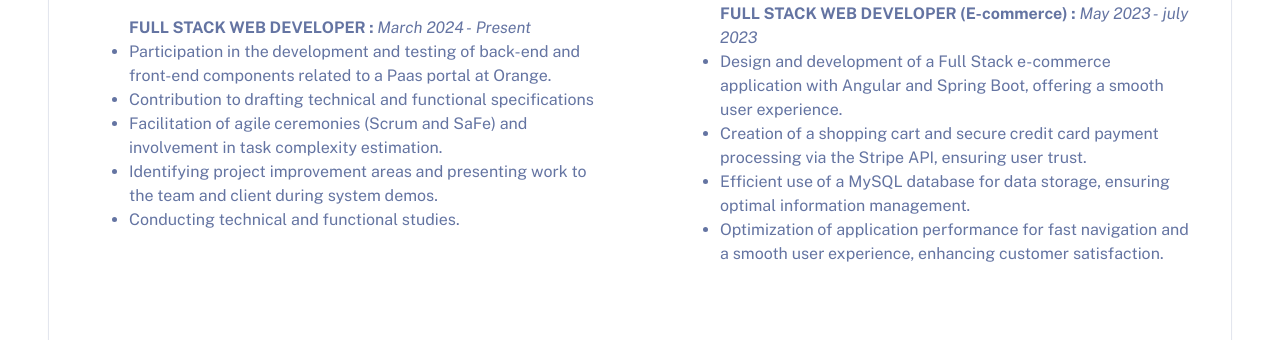
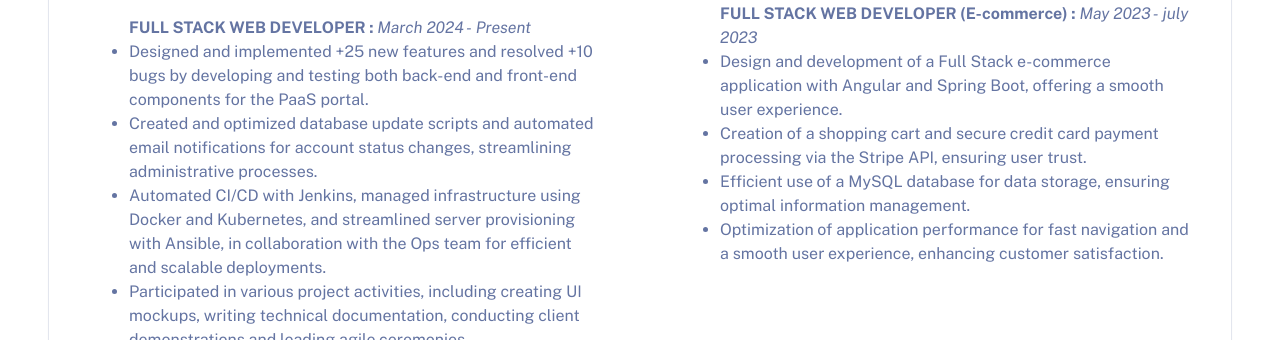
Before and after one commit to loudhaiefheni/portfolio, an Astro site: page / in a window 1280 px wide. Shown: the part 4470-4810 px from the top of the page. Built offline with nearby package versions, Linux system fonts and the light colour scheme; Astro itself is replaced by a stand-in of ours.

Commit message:
feat: update description sopra steria

```diff
--- a/src/components/Stages.astro
+++ b/src/components/Stages.astro
@@ -12,11 +12,10 @@
 		<h2>SOPRA STERIA </h2>
 		<p class="titre_stage"><strong>Sopra Steria x Orange </strong></p>
         <ul class="titre_stage"><strong>FULL STACK WEB DEVELOPER : </strong> <em>March 2024 -&nbsp;Present</em>
-            <li class="tache_stage">Participation in the development and testing of back-end and front-end components related to a Paas portal at Orange.</li>
-            <li class="tache_stage">Contribution to drafting technical and functional specifications</li>
-            <li class="tache_stage">Facilitation of agile ceremonies (Scrum and SaFe) and involvement in task complexity estimation.</li>
-            <li class="tache_stage">Identifying project improvement areas and presenting work to the team and client during system demos.</li>
-            <li class="tache_stage">Conducting technical and functional studies.</li>
+            <li class="tache_stage">Designed and implemented +25 new features and resolved +10 bugs by developing and testing both back-end and front-end components for the PaaS portal.</li>
+            <li class="tache_stage">Created and optimized database update scripts and automated email notifications for account status changes, streamlining administrative processes.</li>
+            <li class="tache_stage">Automated CI/CD with Jenkins, managed infrastructure using Docker and Kubernetes, and streamlined server provisioning with Ansible, in collaboration with the Ops team for efficient and scalable deployments.</li>
+            <li class="tache_stage">Participated in various project activities, including creating UI mockups, writing technical documentation, conducting client demonstrations and leading agile ceremonies.</li>
         </ul>
 
 
```
